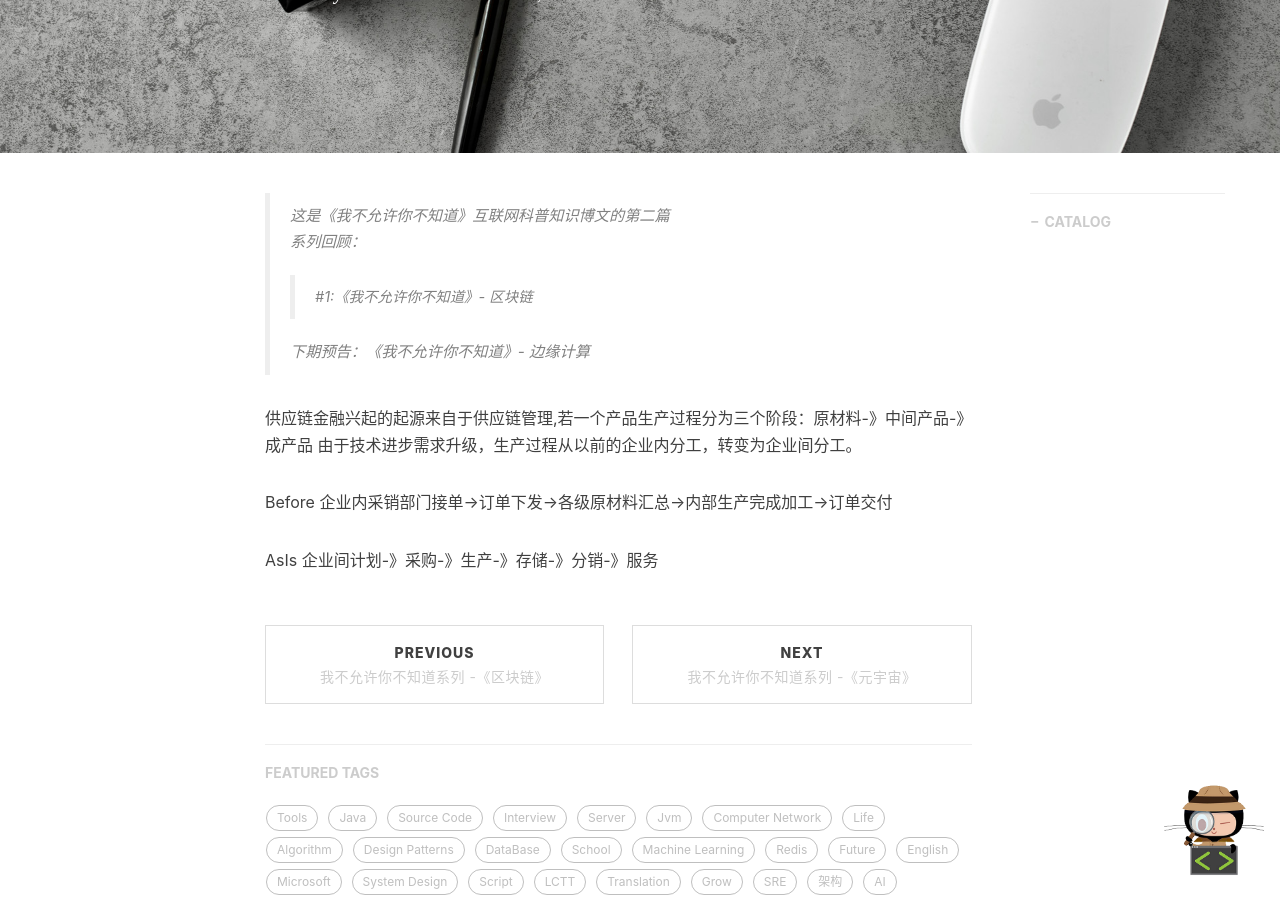
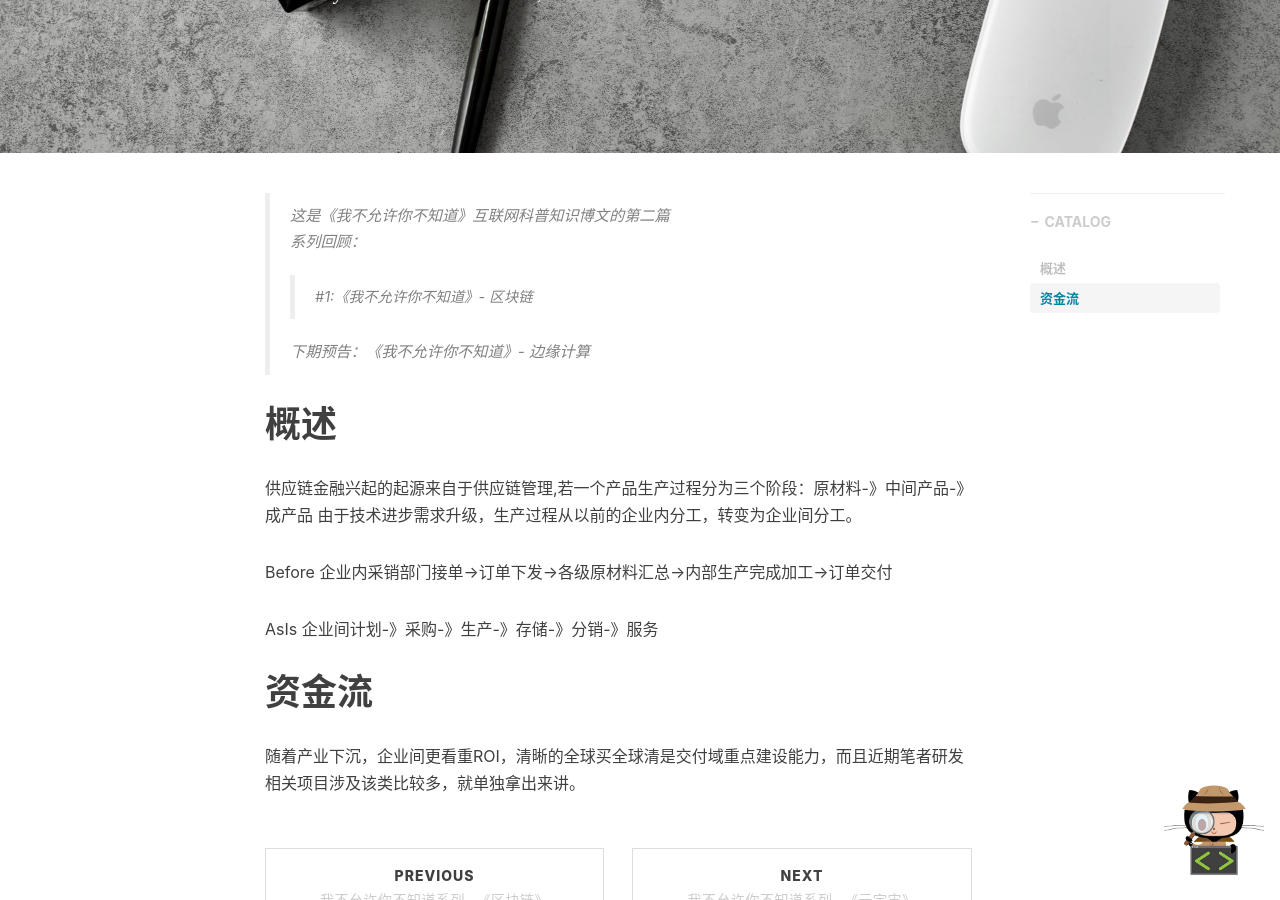
Before and after one commit to Gordon-Deng/Gordon-Deng.github.io, a Jekyll site: the page built from _posts/2021-12-02-我不允许你不知道-互联网供应链.markdown, in a window 1280 px wide and 900 px high, scrolled down 430 px. Built offline with Jekyll 4.4.1, drawn with Linux system fonts in a browser that asks for light colours; nearby versions of some CDN libraries; comment, search, counter and statistics services are not loaded.

Commit message:
Update 2021-12-02-我不允许你不知道-互联网供应链.markdown

```diff
--- a/_posts/2021-12-02-我不允许你不知道-互联网供应链.markdown
+++ b/_posts/2021-12-02-我不允许你不知道-互联网供应链.markdown
@@ -16,6 +16,7 @@ tags:
 >
 > 下期预告：《我不允许你不知道》- 边缘计算
 
+# 概述
 供应链金融兴起的起源来自于供应链管理,若一个产品生产过程分为三个阶段：原材料-》中间产品-》成产品
 由于技术进步需求升级，生产过程从以前的企业内分工，转变为企业间分工。
 
@@ -24,3 +25,6 @@ Before
 
 AsIs
 企业间计划-》采购-》生产-》存储-》分销-》服务
+
+# 资金流
+随着产业下沉，企业间更看重ROI，清晰的全球买全球清是交付域重点建设能力，而且近期笔者研发相关项目涉及该类比较多，就单独拿出来讲。
```
